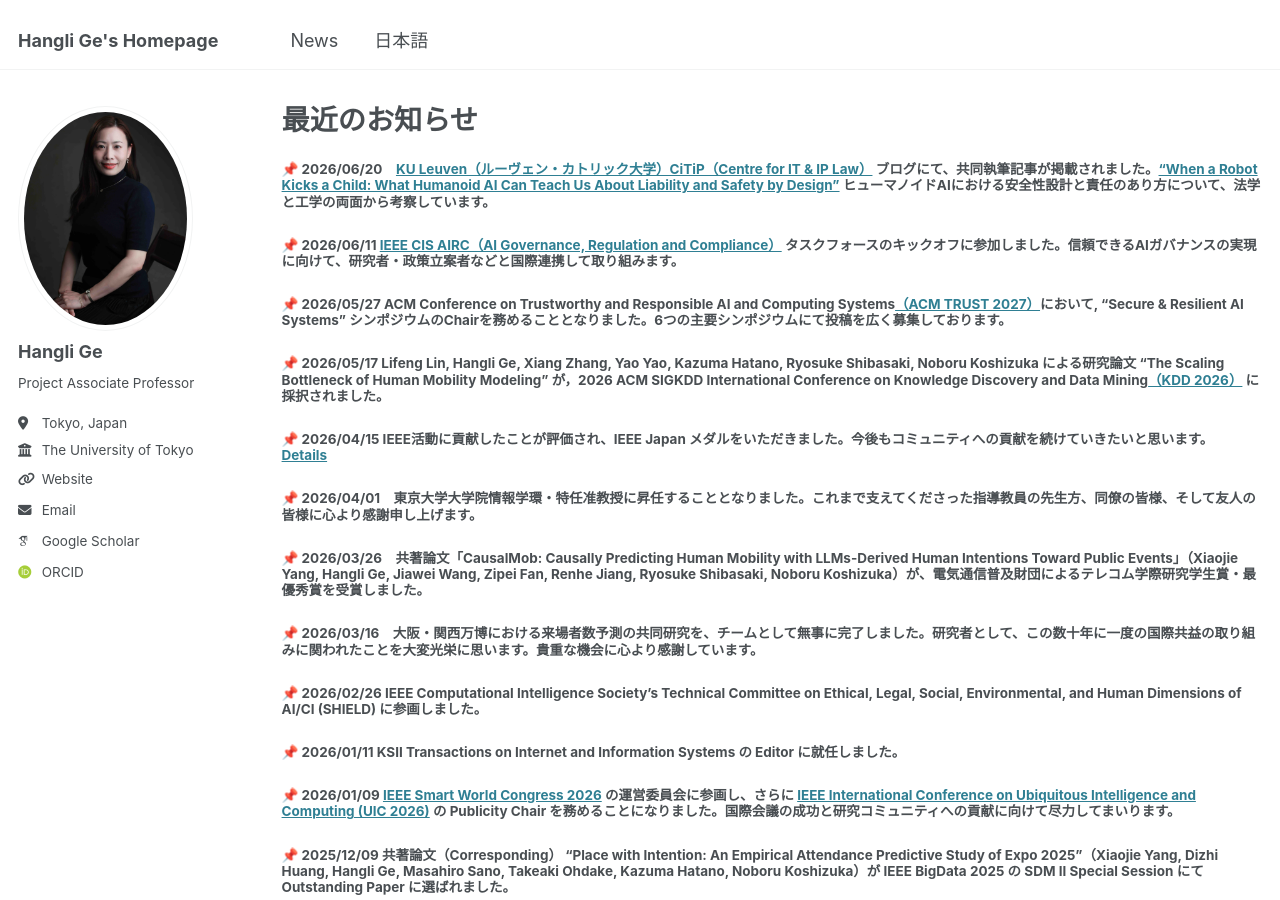
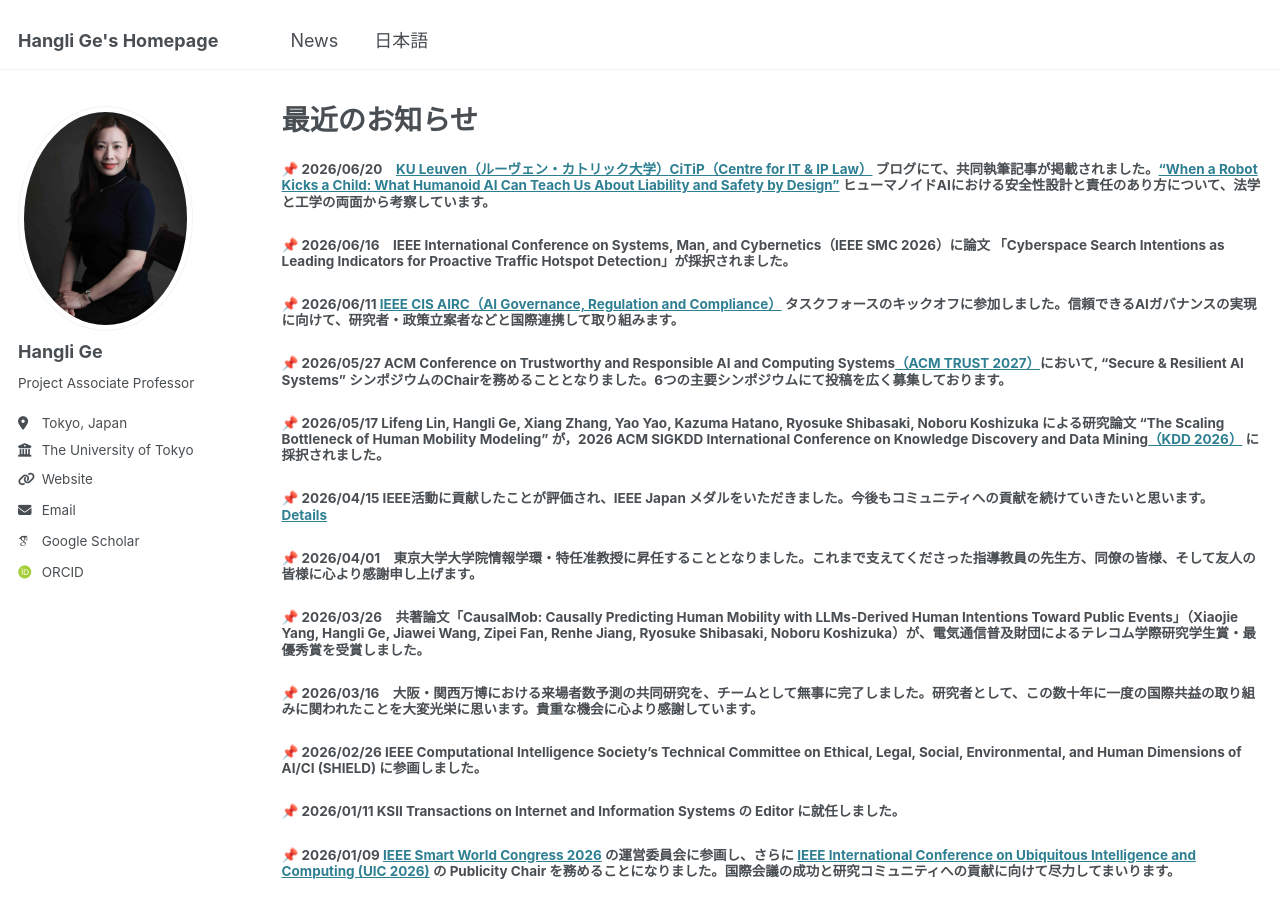
Before and after one commit to christie888/christie888.github.io, a Jekyll site: the page built from _pages/post_jp.md, in a window 1280 px wide and 900 px high. Built offline with Jekyll 4.4.1, drawn with Linux system fonts in a browser that asks for light colours; some web fonts are replaced.

Commit message:
Update post_jp.md

```diff
--- a/_pages/post_jp.md
+++ b/_pages/post_jp.md
@@ -4,7 +4,10 @@ title: "最近のお知らせ"
 permalink: post_jp/
 ---
 
+
 ##### 📌 2026/06/20　[KU Leuven（ルーヴェン・カトリック大学）CiTiP（Centre for IT & IP Law）](https://www.law.kuleuven.be/citip/blog/) ブログにて、共同執筆記事が掲載されました。["When a Robot Kicks a Child: What Humanoid AI Can Teach Us About Liability and Safety by Design"](https://www.law.kuleuven.be/citip/blog/when-a-robot-kicks-a-child-what-humanoid-ai-can-teach-us-about-liability-and-safety-by-design/) ヒューマノイドAIにおける安全性設計と責任のあり方について、法学と工学の両面から考察しています。
+
+##### 📌 2026/06/16　IEEE International Conference on Systems, Man, and Cybernetics（IEEE SMC 2026）に論文 「Cyberspace Search Intentions as Leading Indicators for Proactive Traffic Hotspot Detection」が採択されました。
 
 ##### 📌 2026/06/11 [IEEE CIS AIRC（AI Governance, Regulation and Compliance）](https://cis.taskforce.ieee.org/airc/) タスクフォースのキックオフに参加しました。信頼できるAIガバナンスの実現に向けて、研究者・政策立案者などと国際連携して取り組みます。
 
```
